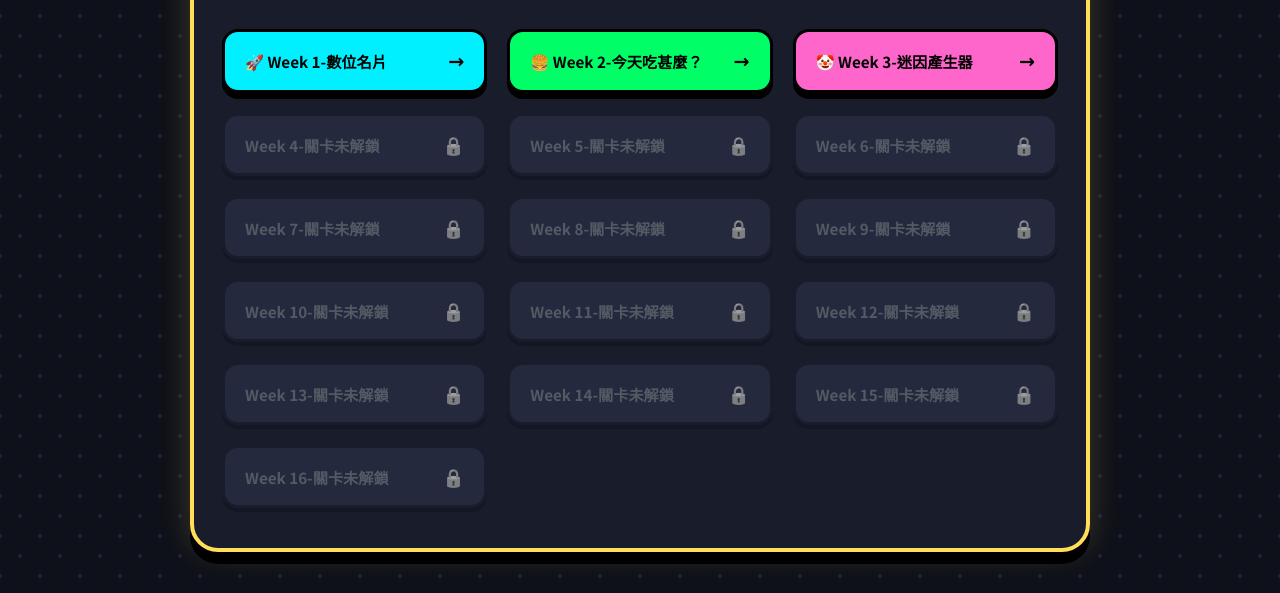
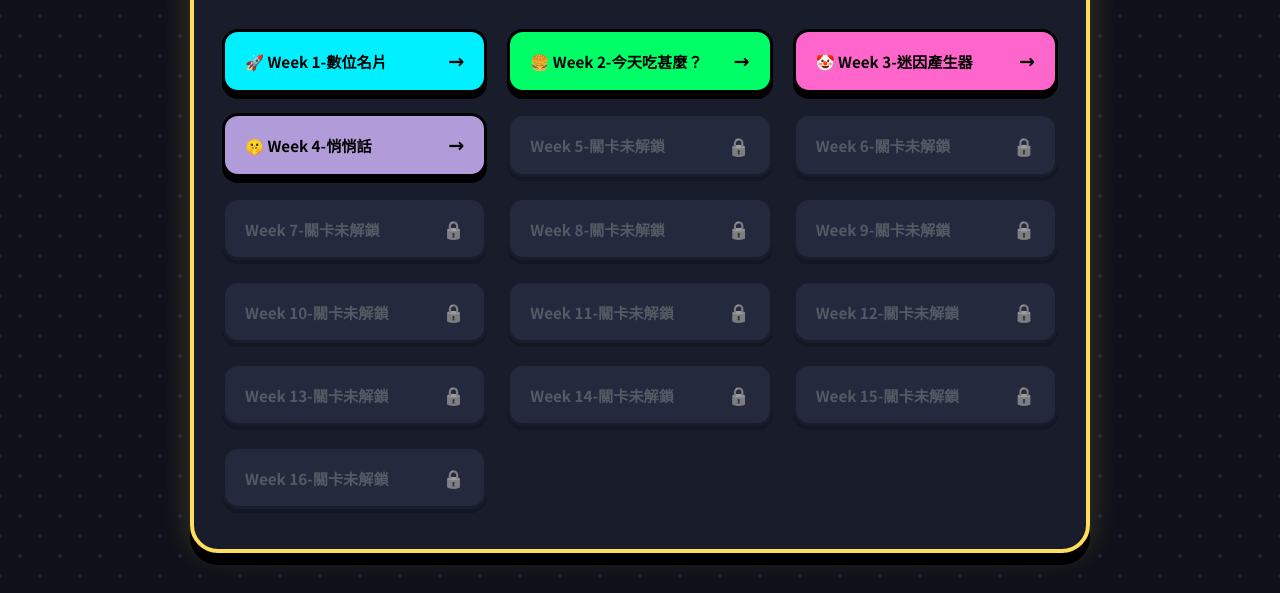
Before and after one commit to s26110101/Alex-, a plain HTML site: page index.html in a window 1280 px wide. Shown: the part 304-897 px from the top of the page. Drawn offline with Linux system fonts and the light colour scheme.

Commit message:
Update index.html

```diff
--- a/index.html
+++ b/index.html
@@ -150,6 +150,10 @@
             background-color: #ff66cc; /* 炫彩粉紅 */
         }
 
+        .quest-btn.unlocked.purple-color {
+            background-color: #b19cd9; /* 神秘粉紫（給作業四使用） */
+        }
+
         /* 解鎖按鈕 Hover 效果 */
         .quest-btn.unlocked:hover {
             transform: translateY(-4px);
@@ -164,6 +168,11 @@
 
         .quest-btn.unlocked.pink-color:hover {
             box-shadow: 0 10px 0px #000000, 0 0 15px rgba(255, 102, 204, 0.6);
+            background-color: #ffde59;
+        }
+
+        .quest-btn.unlocked.purple-color:hover {
+            box-shadow: 0 10px 0px #000000, 0 0 15px rgba(177, 156, 217, 0.6);
             background-color: #ffde59;
         }
 
@@ -265,12 +274,13 @@
                 <span class="arrow">&rarr;</span>
             </a>
 
-            <!-- 按鈕 4 ~ 16 (未解鎖) -->
-            <div class="quest-btn locked">
-                <span class="btn-text">Week 4-關卡未解鎖</span>
-                <span class="lock-icon">🔒</span>
-            </div>
+            <!-- 按鈕 4 (已解鎖：悄悄話) -->
+            <a href="w4/index.html" class="quest-btn unlocked purple-color">
+                <span class="btn-text">🤫 Week 4-悄悄話</span>
+                <span class="arrow">&rarr;</span>
+            </a>
 
+            <!-- 按鈕 5 ~ 16 (未解鎖) -->
             <div class="quest-btn locked">
                 <span class="btn-text">Week 5-關卡未解鎖</span>
                 <span class="lock-icon">🔒</span>
```
